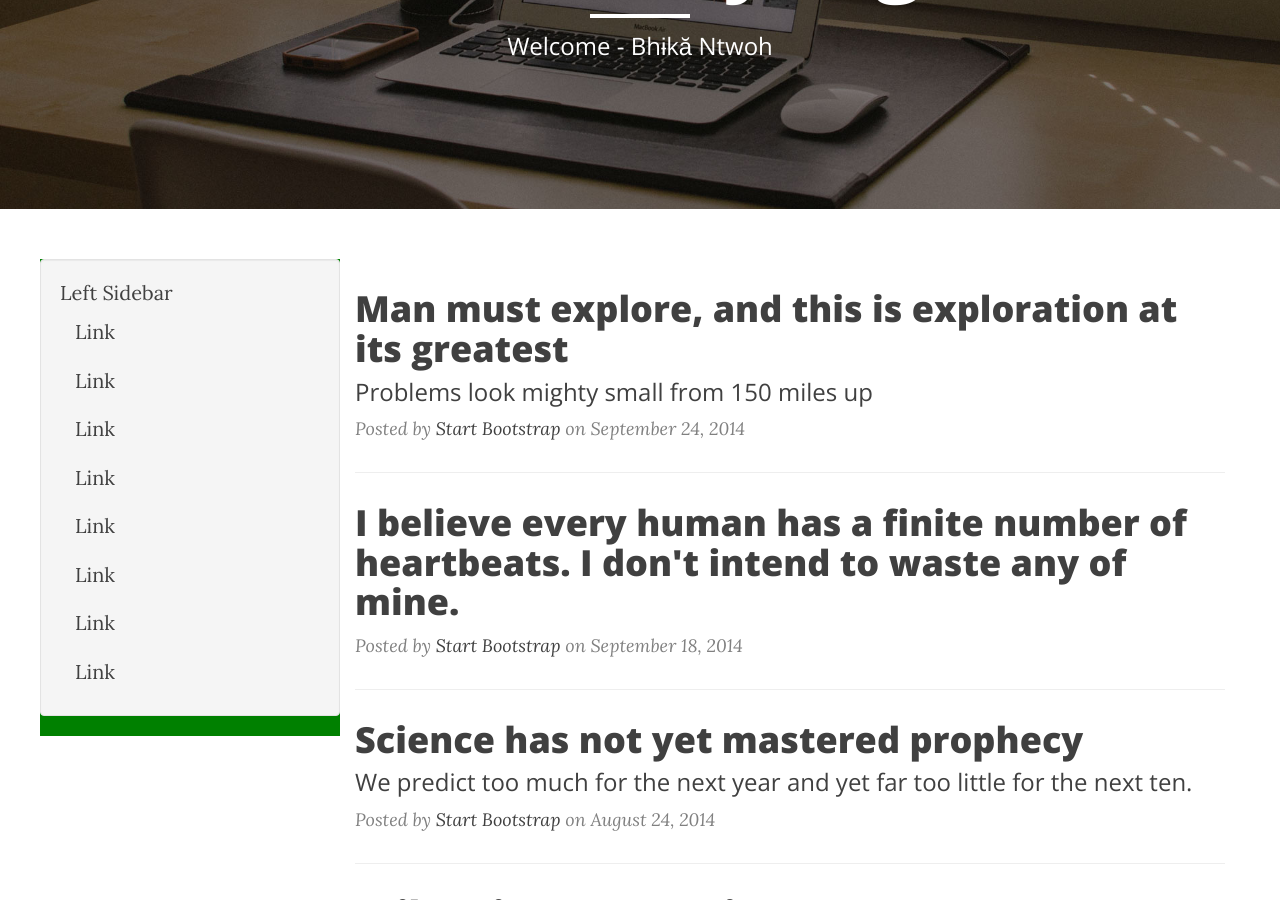
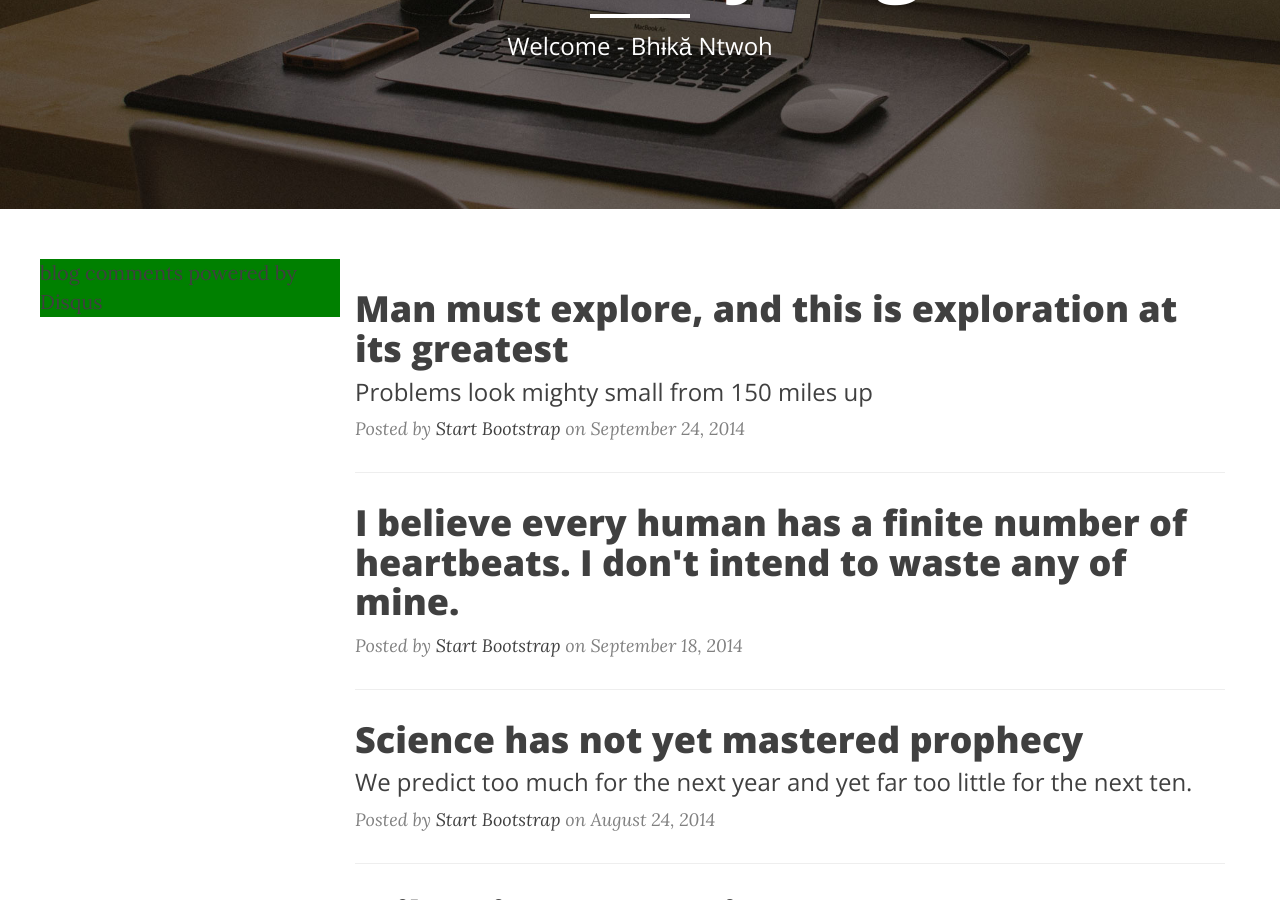
Before and after one commit to LaVillaine/LaVillaine.github.io, a Jekyll site: the page built from index.html, in a window 1280 px wide and 900 px high, scrolled down 239 px. Built offline with Jekyll 4.4.1, drawn with Linux system fonts in a browser that asks for light colours; nearby versions of some CDN libraries; comment, search, counter and statistics services are not loaded; some of the changed lines change nothing that is shown.

Commit message:
added disqus

```diff
--- a/_layouts/default.html
+++ b/_layouts/default.html
@@ -75,7 +75,7 @@
         <div class="row row-offcanvas row-offcanvas-left">
 			<!--div class="row-offcanvas row-offcanvas-right"-->
 				<div class="col-lg-3 sidebar-offcanvas" style="padding: 0px; background-color:green" id="sidebarLeft" role="navigation">
-					<div class="well sidebar-nav">
+					<!--div class="well sidebar-nav">
 						<ul class="nav">
 						  <li>Left Sidebar</li>
 						  <li class="active"><a href="#">Link</a></li>
@@ -87,7 +87,23 @@
 						  <li><a href="#">Link</a></li>
 						  <li><a href="#">Link</a></li>
 						</ul>
-					</div>
+					</div-->
+					<div id="disqus_thread"></div>
+					<script type="text/javascript">
+						/* * * CONFIGURATION VARIABLES: EDIT BEFORE PASTING INTO YOUR WEBPAGE * * */
+						var disqus_shortname = 'ericjones'; // required: replace example with your forum shortname
+						var disqus_identifier = '/forsale.html';
+						var disqus_url = 'http://erjjones.github.com/forsale.html';
+
+						/* * * DON'T EDIT BELOW THIS LINE * * */
+						(function() {
+							var dsq = document.createElement('script'); dsq.type = 'text/javascript'; dsq.async = true;
+							dsq.src = 'http://' + disqus_shortname + '.disqus.com/embed.js';
+							(document.getElementsByTagName('head')[0] || document.getElementsByTagName('body')[0]).appendChild(dsq);
+						})();
+					</script>
+					<noscript>Please enable JavaScript to view the <a href="http://disqus.com/?ref_noscript">comments powered by Disqus.</a></noscript>
+					<a href="http://disqus.com" class="dsq-brlink">blog comments powered by <span class="logo-disqus">Disqus</span></a>
 				</div>
 				<div class="col-lg-9">
 					<div class="post-preview">
```
